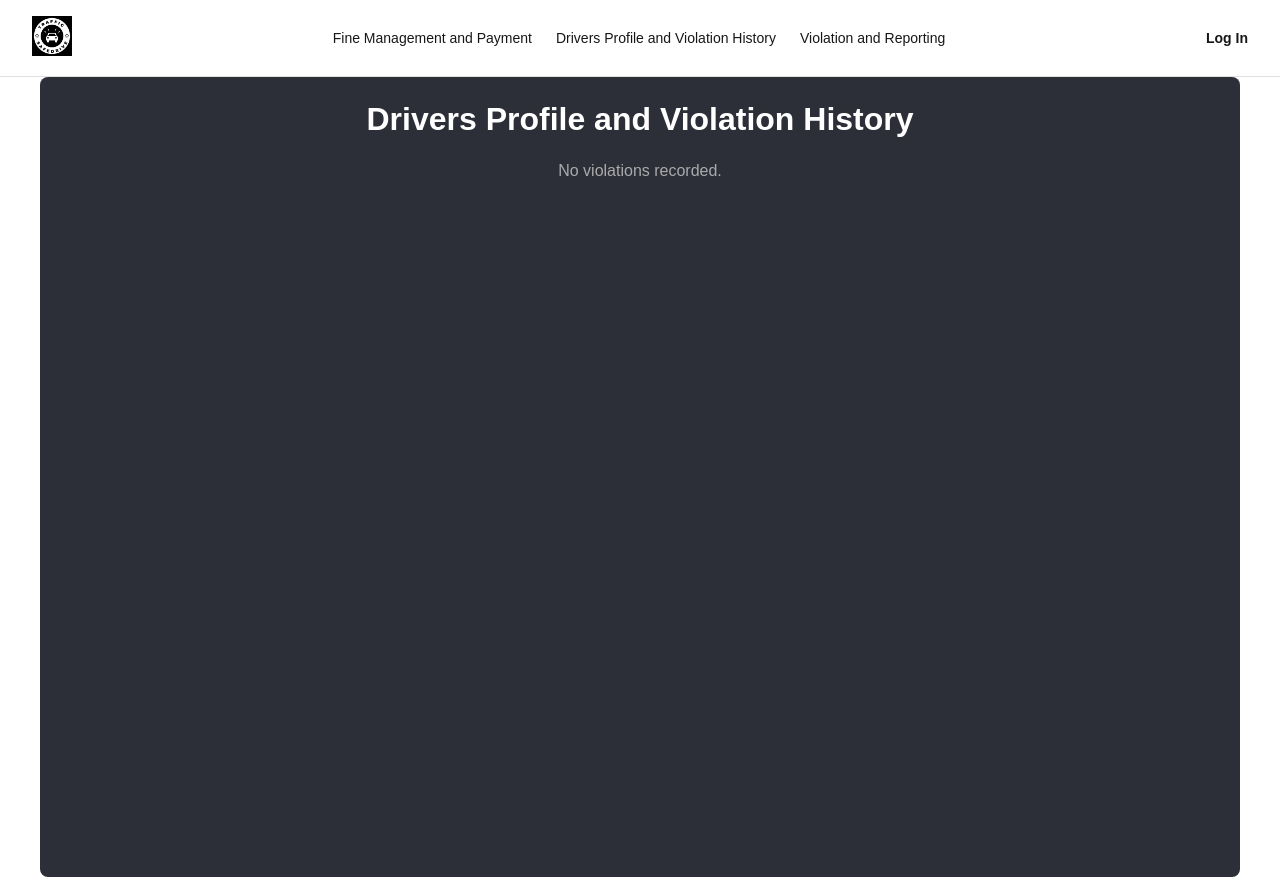
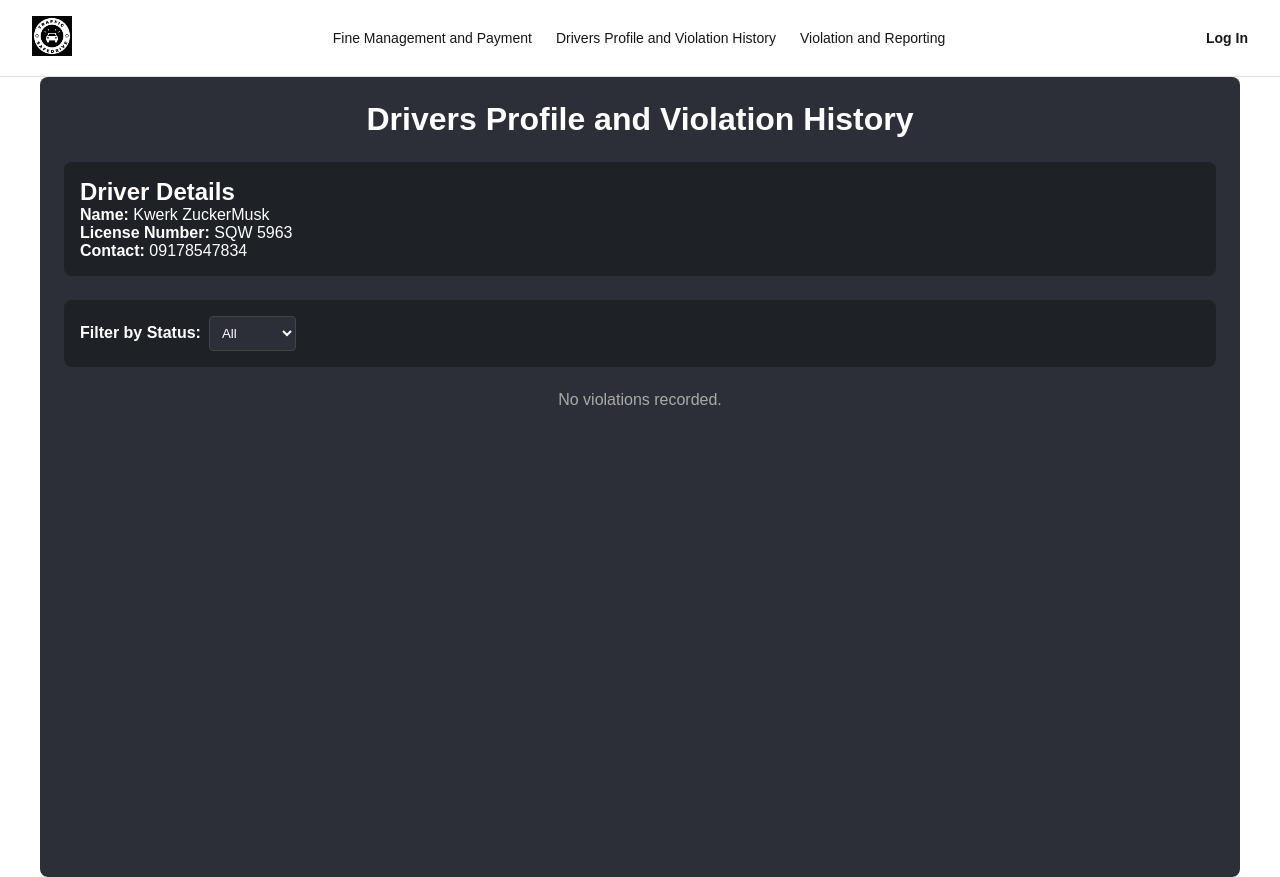
Before and after one commit to bananaNuggets75/traffic-management-system, a Next.js app: page /driversProfile in a window 1280 px wide. Built offline with nearby package versions, Linux system fonts and the light colour scheme.

Commit message:
update: drivers-profile-filter

```diff
--- a/app/driversProfile/page.tsx
+++ b/app/driversProfile/page.tsx
@@ -1,10 +1,15 @@
 'use client';
 
-import React from 'react';
+import React, { useState } from 'react';
 import { useViolations } from '../../context/ViolationContext';
 
 const DriversProfilePage = () => {
   const { violations } = useViolations();
+  const [filter, setFilter] = useState('All');
+
+  // Filter violations based on selected status
+  const filteredViolations =
+    filter === 'All' ? violations : violations.filter((v) => v.status === filter);
 
   return (
     <div
@@ -22,8 +27,60 @@ const DriversProfilePage = () => {
         Drivers Profile and Violation History
       </h1>
 
+      {/* Driver Details Section */}
+      <section
+        style={{
+          marginBottom: '24px',
+          padding: '16px',
+          backgroundColor: '#1E2126',
+          borderRadius: '8px',
+        }}
+      >
+        <h2>Driver Details</h2>
+        <p>
+          <strong>Name:</strong> Kwerk ZuckerMusk
+        </p>
+        <p>
+          <strong>License Number:</strong> SQW 5963
+        </p>
+        <p>
+          <strong>Contact:</strong> 09178547834
+        </p>
+      </section>
+
+      {/* Filter Section */}
+      <section
+        style={{
+          marginBottom: '24px',
+          padding: '16px',
+          backgroundColor: '#1E2126',
+          borderRadius: '8px',
+        }}
+      >
+        <label htmlFor="filter" style={{ marginRight: '8px' }}>
+          <strong>Filter by Status:</strong>
+        </label>
+        <select
+          id="filter"
+          value={filter}
+          onChange={(e) => setFilter(e.target.value)}
+          style={{
+            padding: '8px',
+            borderRadius: '4px',
+            border: '1px solid #444',
+            backgroundColor: '#2C2F38',
+            color: '#fff',
+          }}
+        >
+          <option value="All">All</option>
+          <option value="Pending">Pending</option>
+          <option value="Paid">Paid</option>
+        </select>
+      </section>
+
+      {/* Violation Table */}
       <div>
-        {violations.length > 0 ? (
+        {filteredViolations.length > 0 ? (
           <table
             style={{
               width: '100%',
@@ -43,8 +100,14 @@ const DriversProfilePage = () => {
               </tr>
             </thead>
             <tbody>
-  {violations
-    .filter((violation) => violation.id && violation.type && violation.date && violation.amount) // Filter valid data
+              {filteredViolations
+                .filter(
+                  (violation) =>
+                    violation.id &&
+                    violation.type &&
+                    violation.date &&
+                    violation.amount
+                ) // Filter valid data
                 .map((violation) => (
                   <tr key={violation.id} style={rowStyle}>
                     <td style={cellStyle}>{violation.id}</td>
@@ -54,7 +117,7 @@ const DriversProfilePage = () => {
                     <td
                       style={{
                         ...cellStyle,
-            color: violation.status === "Paid" ? "#4CAF50" : "#FF6B6B",
+                        color: violation.status === 'Paid' ? '#4CAF50' : '#FF6B6B',
                       }}
                     >
                       {violation.status}
@@ -62,7 +125,6 @@ const DriversProfilePage = () => {
                   </tr>
                 ))}
             </tbody>
-
           </table>
         ) : (
           <p style={{ textAlign: 'center', color: '#aaa' }}>
```
Lines whose indentation alone changed are shown as unchanged.
